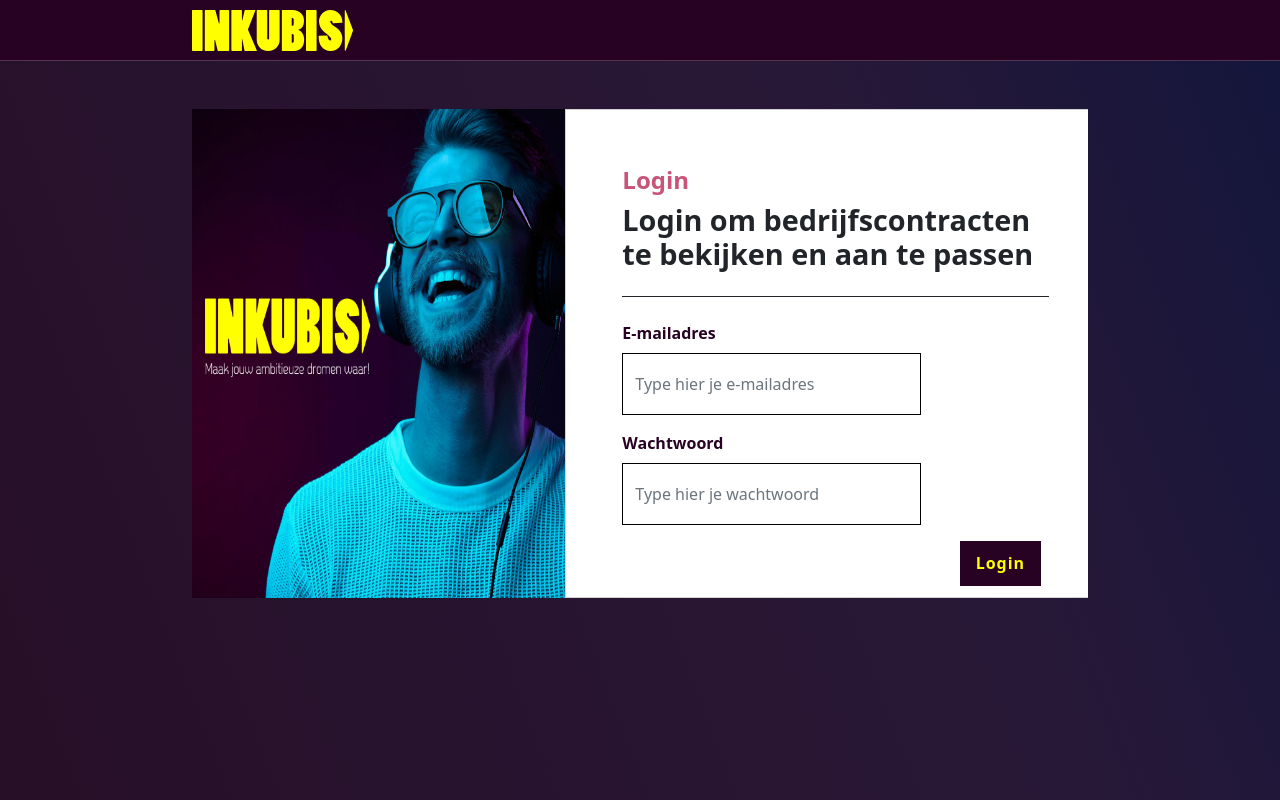
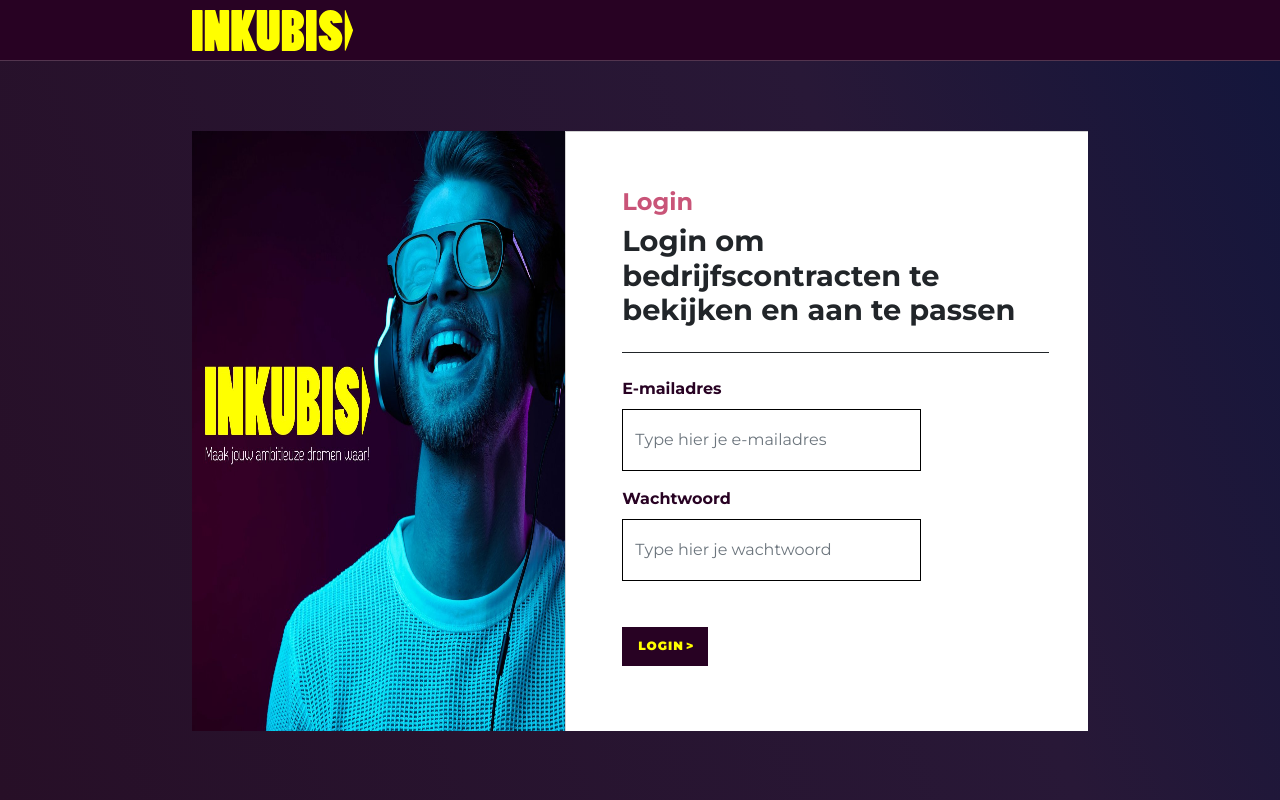
Before and after one commit to kevinvgils/Inkubis-app-frontend, an Angular app: page /login in a window 1280 px wide. Built offline with nearby package versions, Linux system fonts and the light colour scheme.

Commit message:
Several styling changes
detail contract moet meer margin krijgen
Fontstyle goedzetten
Button hover effects
Form component verwijderd

```diff
--- a/src/app/app-routing.module.ts
+++ b/src/app/app-routing.module.ts
@@ -3,7 +3,6 @@ import { RouterModule, Routes } from '@angular/router';
 import { LoggedInAuthGuard } from './auth/auth.guards';
 import { LoginComponent } from './auth/login/login.component';
 import { RegisterComponent } from './auth/register/register.component';
-import { FormComponent } from './form/form.component';
 import { PdfComponent } from './pdf/pdf.component';
 import { UsersComponent } from './users/users.component';
 
@@ -17,7 +16,7 @@ const routes: Routes = [
     path: '',
     pathMatch: 'full',
     canActivate: [LoggedInAuthGuard],
-    component: FormComponent,
+    component: UsersComponent,
   },
   {
     path: 'pdf',
--- a/src/app/app.module.ts
+++ b/src/app/app.module.ts
@@ -4,7 +4,6 @@ import { BrowserModule } from '@angular/platform-browser';
 import { RouterModule } from '@angular/router';
 import { AppRoutingModule } from './app-routing.module';
 import { AppComponent } from './app.component';
-import { FormComponent } from './form/form.component';
 import { LoginComponent } from './auth/login/login.component';
 import { RegisterComponent } from './auth/register/register.component';
 import { FormsModule, ReactiveFormsModule } from '@angular/forms';
@@ -22,7 +21,6 @@ import { ContractModule } from './contract/contract.module';
 @NgModule({
   declarations: [
     AppComponent,
-    FormComponent,
     LoginComponent,
     RegisterComponent,
     PdfComponent,
--- a/src/app/auth/login/login.component.css
+++ b/src/app/auth/login/login.component.css
@@ -1,3 +1,12 @@
+.wrap{
+  min-height: calc(100vh - 61px);
+  display: flex;
+  align-items: center;
+}
+.container{
+    overflow: clip;
+    height: 75vh;
+}
 .form-label {
   font-size: 1rem;
   color: #280223;
@@ -44,12 +53,6 @@ input {
   width: 70%;
 }
 
-.abs:hover {
-  transition: 0.5s;
-  background-color: #c95478;
-  transform: scale(1.02);
+.purple{
+  margin-top: 30px;
 }
-
-.abs {
-  position: absolute;
-}
--- a/src/app/auth/login/login.component.html
+++ b/src/app/auth/login/login.component.html
@@ -1,5 +1,5 @@
-<div class="d-flex overflow-hidden">
-    <div class="container my-5">
+<div class="wrap d-flex overflow-hidden">
+    <div class="container">
         <div class="row justify-content-start">
             <div class="col-md-5 p-0">
                 <img src="../../../assets/img/Inkubis-photo.jpg" class="img-fluid rounded-0 img-inkubis" alt="" />
@@ -42,7 +42,7 @@
                                     </div>
                                 </div>
                             </div>
-                            <button type="submit" class="purple abs end-0 mx-5"
+                            <button type="submit" class="purple"
                                 [disabled]="!loginForm.valid">Login</button>
                         </form>
                     </div>
--- a/src/app/auth/register/register.component.css
+++ b/src/app/auth/register/register.component.css
@@ -1,3 +1,13 @@
+.wrap{
+  min-height: calc(100vh - 61px);
+  display: flex;
+  align-items: center;
+}
+.container{
+    height: 75vh;
+    overflow-y: scroll;
+    overflow-x: hidden;
+}
 .form-label {
   font-size: 1rem;
   color: #280223;
--- a/src/app/auth/register/register.component.html
+++ b/src/app/auth/register/register.component.html
@@ -1,4 +1,4 @@
-<div class="d-flex overflow-hidden">
+<div class="wrap d-flex overflow-hidden">
     <div class="container my-5">
         <div class="row">
             <div class="col-md-9 p-0">
--- a/src/app/form/form.component.css
+++ /dev/null
@@ -1,84 +0,0 @@
-.formWrap{
-  min-height: calc(100vh - 61px);
-  display: flex;
-  align-items: center;
-}
-.form {
-  width: 100%;
-  background-color: #ffffff;
-  height: 75vh;
-  padding: 20px 80px;
-  position: relative;
-}
-  .form .contract{
-    display: flex;
-    justify-content: space-between;
-    margin-top: 30px;
-    border-bottom: #280223 1px solid;
-  }
-  .extraTempStyling{
-    border-right: #280223 1px solid;
-    padding-right: 20px;
-  }
-  button{
-    position: absolute;
-    bottom: 15px;
-    right: 15px;
-  }
-
-  .form .row{
-    --bs-gutter-x: 0;
-    height: 100%;
-  }
-    .formLeft {
-      padding: 60px 40px 0px 60px;
-      height: 100%;
-      background-color: #c096b3;
-      color: #ffffff;
-      float: right;
-      text-align: right;
-    }
-      .formLeft h4{
-        margin-bottom: 45px;
-      }
-      .formLeft p{
-        margin-bottom: 20px;
-      }
-    .formMain{
-      padding: 60px 60px 0px 40px;
-      height: inherit;
-      overflow-y: scroll;
-    }
-      .formMain .card {
-        border: none;
-      }
-      .formMain .card-body {
-        padding: 0;
-      }
-      .formMain .formHeader hr{
-        margin-bottom: 0px;
-      }
-      .formMain .formMainContent .card{
-        margin-top: 30px;
-      }
-        .buttons{
-          display: flex;
-          width: 100%;
-          justify-content: space-between;
-        }
-          .form-check-input {
-            width: 30px;
-            height: 30px;
-          }
-          .form-check-input:checked {
-            background-color: #280223;
-            border-color: #280223;
-          }
-          .form-check-input:focus {
-            border-color: #c096b3;
-            outline: 0;
-            box-shadow: 0 0 0 0.2rem #c096b356;
-          }
-          .form-check-label {
-            margin-left: 5px;
-          }
--- a/src/app/form/form.component.html
+++ /dev/null
@@ -1,17 +0,0 @@
-<div class="formWrap">
-    <div class="form">
-        <div class="contract">
-            <h5>contracts:</h5>
-            <h5>firstQuestion:</h5>
-            <h5>secondQuestion:</h5>
-            <h5>thirdQuestion:</h5>
-            <h5>lastQuestion:</h5>
-        </div>
-        <div class="contract" *ngFor="let form of contracts">
-            <h5 class="extraTempStyling">Contract:</h5>
-            <div class="first">{{form.contractinfo.companyResponsibleForDataProcessing.name}}</div>
-
-        </div>
-        <button class="purple" (click)="clearLocalStorage()">CLEAR</button>
-    </div>
-</div>
--- a/src/app/form/form.component.ts
+++ /dev/null
@@ -1,48 +0,0 @@
-import { Component, Injector, OnInit } from '@angular/core';
-import { ContractService } from 'src/app/contract/contract.service';
-
-@Component({
-  selector: 'app-form',
-  templateUrl: './form.component.html',
-  styleUrls: ['./form.component.css'],
-})
-
-export class FormComponent implements OnInit {
-  contracts: any;
-  constructor(readonly contractService: ContractService) {
-    try {
-      this.contracts = JSON.parse(localStorage.getItem('forms') || '[]');
-    } catch (e: any) {
-      this.contracts = [];
-      console.error(e.message);
-    }
-
-    console.log(this.contracts);
-  }
-
-  ngOnInit(): void {}
-
-  clearLocalStorage() {
-    localStorage.removeItem('forms');
-    window.location.reload();
-  }
-
-  ngOnSubmit(){
-    //console
-    this.contractService
-    .contract(3, 1, this.contracts)
-    .subscribe((contract) => {
-      console.log(this.contracts);
-      //contract.questions = Object.values(contract.questions).at(1);
-     // pdf.company = Object.values(pdf.company).at(1);
-      //this.staticUser = {
-      //  ...JSON.parse(JSON.stringify(user)),
-      //};
-      /*this.pdf = {
-        ...JSON.parse(JSON.stringify(pdf)),
-      };*/
-    });
-
-
-  }
-}
--- a/src/styles.css
+++ b/src/styles.css
@@ -1,8 +1,14 @@
 /* You can add global styles to this file, and also import other style files */
+@import url('https://fonts.googleapis.com/css2?family=Montserrat:wght@400;700;900&display=swap');
+
 * {
   padding: 0px;
   margin: 0px;
 }
+body{
+  font-family: 'Montserrat', sans-serif !important;
+}
+
 html {
   font-size: 16px;
 }
@@ -34,11 +40,21 @@ h5.preTitle {
 button {
   padding: 10.5px 16px;
   font-weight: 900;
-  font-size: 12px;
+  font-size: 12px !important;
   letter-spacing: 1px;
-  text-transform: uppercase;
+  text-transform: uppercase !important;
   border: none;
   cursor: pointer;
+}
+
+button::after{
+  position: relative;
+  left: 2px;
+  content: ">";
+  transition: 0.5s;
+}
+button:hover::after{
+  left: 7px;
 }
 
 button.yellow {
```
Also changed, not shown: 1 other file (tests, documents, lock files or other folders).
